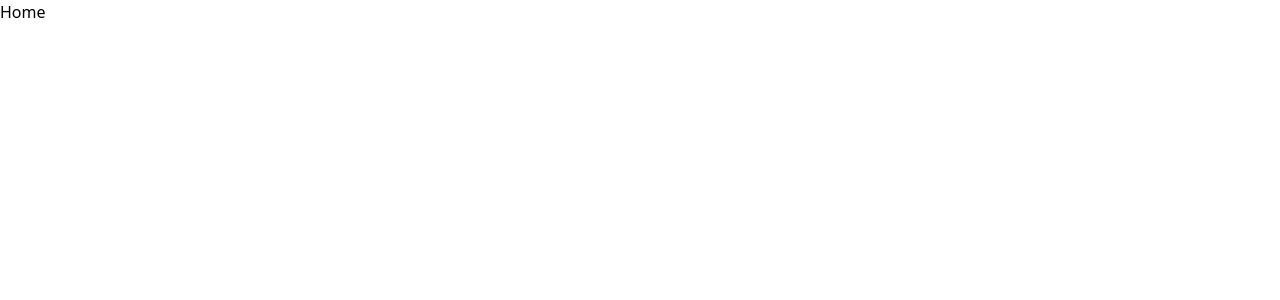
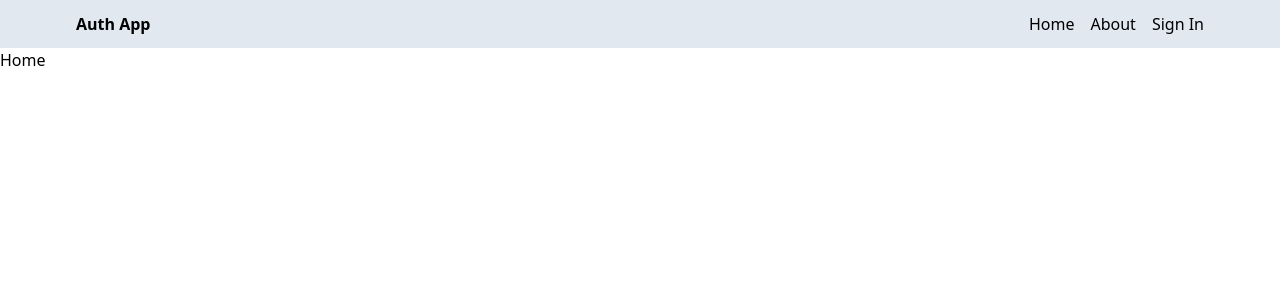
Before and after one commit to abhinavsinha107/mern-auth, a React (Vite) app in the folder client/: page / in a window 1280 px wide. Shown: the top 300 px of the page. Built offline with nearby package versions, Linux system fonts and the light colour scheme.

Commit message:
create header component

```diff
--- a/client/src/App.jsx
+++ b/client/src/App.jsx
@@ -4,10 +4,12 @@
 import SignIn from "./pages/SignIn";
 import SignUp from "./pages/SignUp";
 import Profile from "./pages/Profile";
+import Header from "./components/Header";
 
 const App = () => {
   return (
     <BrowserRouter>
+    <Header />
       <Routes>
         <Route path="/" element={<Home />} />
         <Route path="/about" element={<About />} />
--- /dev/null
+++ b/client/src/components/Header.jsx
@@ -0,0 +1,25 @@
+import { Link } from "react-router-dom";
+
+const Header = () => {
+  return (
+    <div className="bg-slate-200">
+      <div className="flex justify-between items-center max-w-6xl mx-auto p-3">
+        <Link to="/">
+          <h1 className="font-bold">Auth App</h1>
+        </Link>
+        <ul className="flex gap-4">
+          <Link to="/">
+            <li>Home</li>
+          </Link>
+          <Link to="/about">
+            <li>About</li>
+          </Link>
+          <Link to="/sign-in">
+            <li>Sign In</li>
+          </Link>
+        </ul>
+      </div>
+    </div>
+  );
+};
+export default Header;
```
